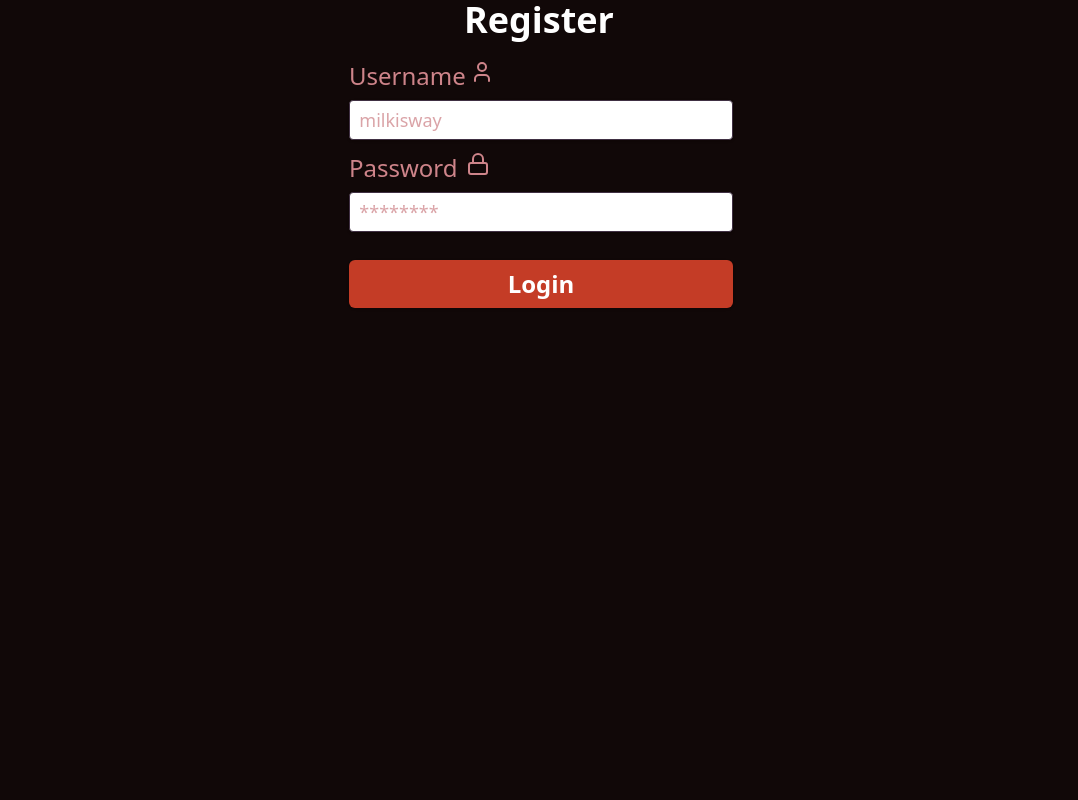
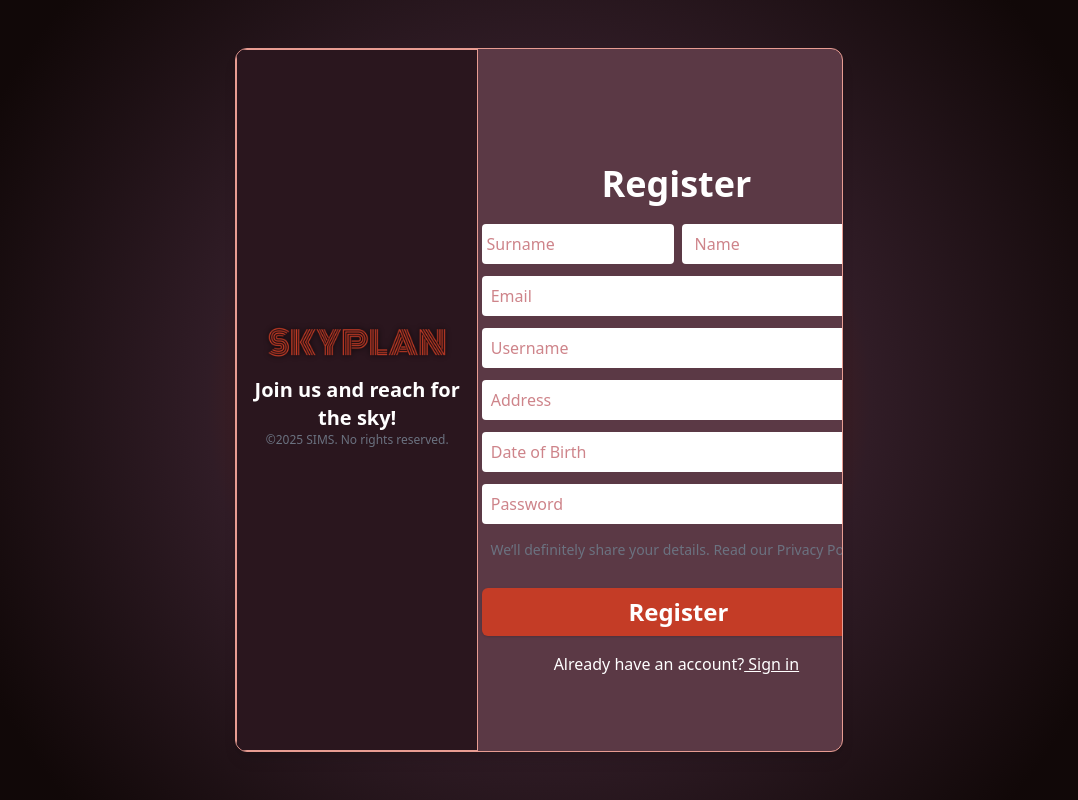
Before and after one commit to AstapovIE/SkyPlan, a Next.js app in the folder frontend/: page /register in a window 1280 px wide. Shown: the whole page, without its empty margins (101-1179 px from the left). Built offline with nearby package versions, Linux system fonts and the light colour scheme.

Commit message:
RegisterForm done. Error on main page cleared.

```diff
--- a/frontend/app/_components/AnimationOne.js
+++ b/frontend/app/_components/AnimationOne.js
@@ -44,7 +44,7 @@ export const AnimationOne = () => {
         <h1 ref = {textRef} className='monoton-regular uppercase text-9xl text-[#c43c26] absolute top-[10rem] drop-shadow-[0_1.2px_1.2px_rgba(0,0,0,0.8)]'>
             Sky Plan
         </h1>
-        <h2 ref = {subtextRef}className='rubik-death text-4xl text-white absolute bottom-[45rem] tracking-tight'>
+        <h2 ref = {subtextRef}className='rubik-death text-4xl text-white absolute top-[18rem]  tracking-tight'>
         Your Ideas. Our Solutions.
         </h2>
     </div>
--- a/frontend/app/register/_components/RegisterForm.js
+++ b/frontend/app/register/_components/RegisterForm.js
@@ -15,25 +15,46 @@ export function RegisterForm() {
         await register(username, password)
     };
     return (
-      <div className=" flex flex-1 flex-col items-center justify-center">
-      <h2 className="mt-15 mb-5 text-center text-4xl font-bold  text-white ">Register</h2>
-      <form onSubmit={handleSubmit} className="flex flex-col ml-1 gap-3">
-        <div className="flex flex-col gap-2">
-          <div className="flex flex-row gap-1">
-          <label htmlFor="username" className="text-2xl text-semi-bold right-[4rem] text-[#ce848a]">Username</label>
-          <svg xmlns="http://www.w3.org/2000/svg" width="24" height="24" viewBox="0 0 24 24" fill="none" stroke="#ce848a" strokeWidth="2" strokeLinecap="round" strokeLinejoin="round" className="lucide lucide-user"><path d="M19 21v-2a4 4 0 0 0-4-4H9a4 4 0 0 0-4 4v2"/><circle cx="12" cy="7" r="4"/></svg>
+      <div className={styles.final}>
+          <div className='h-screen flex flex-col items-center relative px-6 py-12 lg:px-8'>
+              <div className="flex flex-col overflow-hidden bg-[#5b3945] border border-[#e89c92] rounded-xl shadow-lg max md:flex-row md:flex-1 w-1/2 h-1/7">
+
+                  {/* Левая часть формы с регистрацией */}
+                  <div className="p-4 py-6 text-white bg-[#2a161e] border border-[#e89c92] md:w-2/5 md:flex-shrink-0 md:flex md:flex-col md:items-center md:justify-evenly">
+                      <div className="sm:mx-auto sm:w-full sm:max-w-sm">
+                          <img className="mx-auto h-30 w-auto" src={'/SKYPLAN.png'} alt="SkyPlan Logo" />
+                          <h2 className="text-center text-xl font-semibold mt-1">Join us and reach for the sky!</h2>
+                          <p className="text-center text-gray-500 text-xs mb-10">&copy;2025 SIMS. No rights reserved.</p>
+                      </div>
+                  </div>
+
+                  {/* Правая часть формы */}
+                  <div className="flex flex-1 flex-col items-center justify-center">
+                      <h2 className="mt-10 mb-5 text-center text-4xl font-bold text-white">Register</h2>
+                      <form onSubmit={handleSubmit} className="flex flex-col ml-1 gap-3">
+                        <div className="flex flex-row">
+                          <input type="text" placeholder=" Surname" className="form-control w-48 h-10 mr-2 text-indent-2 rounded border-[#403043] placeholder-[#ce848a]" />
+                          <input type="text" placeholder=" Name " className="form-control w-48 h-10 indent-2 rounded border-[#403043] placeholder-[#ce848a]" />
+                        </div>
+                          <input type="email" placeholder="  Email" className="form-control w-98 h-10 text-indent-2 rounded border-[#403043] placeholder-[#ce848a]" />
+                          <input type="text" placeholder="  Username" className="form-control text-indent-2 w-98 h-10 rounded border-[#403043] placeholder-[#ce848a]"
+                              value={username} onChange={(e) => setUsername(e.target.value)} required />
+                          <input type="text" placeholder="  Address" className="form-control w-98 h-10 text-indent-2 rounded border-[#403043] placeholder-[#ce848a]" />
+                          <input type="text" placeholder="  Date of Birth" className="text-[#ce848a] text-indent-2 form-control w-98 h-10 rounded border-[#403043] placeholder-[#ce848a]" onFocus={(e) => (e.target.type = 'date')} onBlur={(e) => (e.target.type = 'text')}/>
+                          <input type="password" placeholder="  Password" className="form-control text-indent-2 w-98 h-10 rounded border-[#403043] placeholder-[#ce848a]"
+                              value={password} onChange={(e) => setPassword(e.target.value)} required />
+                          <p id="helper-text-explanation" className="mt-1 ml-2 text-sm text-gray-500 dark:text-gray-400">We’ll definitely share your details. Read our <a href="#" className="font-medium text-gray-500 hover:underline dark:text-gray-400">Privacy Policy</a>.</p>
+                          <button type="submit" className="mt-4 h-12 font-semibold bg-[#c43c26] rounded-md shadow hover:bg-[#621e13] text-2xl text-white">
+                              Register
+                          </button>
+                      </form>
+                      <p className="mt-4 text-white text-center">
+                          Already have an account?
+                          <Link href="/login"><span className="underline cursor-pointer"> Sign in</span></Link>
+                      </p>
+                  </div>
+              </div>
           </div>
-          <input type="text" placeholder="  milkisway" className="form-control caret-[#5b3945] text-[#5b3945] text-lg text-semi-bold w-96 h-10 shadow appearance-none transition duration-300 border rounded border-[#403043] focus:border-transparent focus:outline-none focus:ring-4 focus:ring-[#c43c26] placeholder-[#ce848a] placeholder-opacity-75" id="username" value={username} onChange={(e) => setUsername(e.target.value)} required />
-        </div>
-        <div className="flex flex-col gap-2">
-        <div className="flex flex-row gap-2">
-          <label htmlFor="password" className="text-2xl text-semi-bold right-[4rem] text-[#ce848a]">Password</label>
-          <svg xmlns="http://www.w3.org/2000/svg" width="24" height="24" viewBox="0 0 24 24" fill="none" stroke="#ce848a" strokeWidth="2" strokeLinecap="round" strokeLinejoin="round" className="lucide lucide-lock"><rect width="18" height="11" x="3" y="11" rx="2" ry="2"/><path d="M7 11V7a5 5 0 0 1 10 0v4"/></svg>
-        </div>
-          <input type="password" placeholder="  ********" className="form-control caret-[#5b3945] text-[#5b3945] text-lg text-semi-bold w-96 h-10 shadow appearance-none transition duration-300 border rounded border-[#403043] focus:border-transparent focus:outline-none focus:ring-4 focus:ring-[#c43c26] placeholder-[#ce848a] placeholder-opacity-75" id="password" value={password} onChange={(e) => setPassword(e.target.value)} required />
-        </div>
-        <button type="submit" className="mt-4 btn btn-primary h-12 font-semibold transition-colors duration-300 bg-[#c43c26] rounded-md shadow hover:bg-[#621e13] focus:outline-none focus:[#c43c26] focus:ring-2 text-2xl  text-white">Login</button>
-      </form>
       </div>
   );
-};
+}
--- a/frontend/app/register/_components/RegisterForm.module.css
+++ b/frontend/app/register/_components/RegisterForm.module.css
@@ -0,0 +1,7 @@
+.final{
+    background: rgb(125,65,90);
+    background: -moz-radial-gradient(circle, rgba(125,65,90,1) 3%, rgba(117,36,22,1) 13%, rgba(48,28,38,1) 44%, rgba(17,8,8,1) 82%);
+    background: -webkit-radial-gradient(circle, rgba(125,65,90,1) 3%, rgba(117,36,22,1) 13%, rgba(48,28,38,1) 44%, rgba(17,8,8,1) 82%);
+    background: radial-gradient(circle, rgba(125,65,90,1) 3%, rgba(117,36,22,1) 13%, rgba(48,28,38,1) 44%, rgba(17,8,8,1) 82%);
+    filter: progid:DXImageTransform.Microsoft.gradient(startColorstr="#7d415a",endColorstr="#110808",GradientType=1);
+}
```
